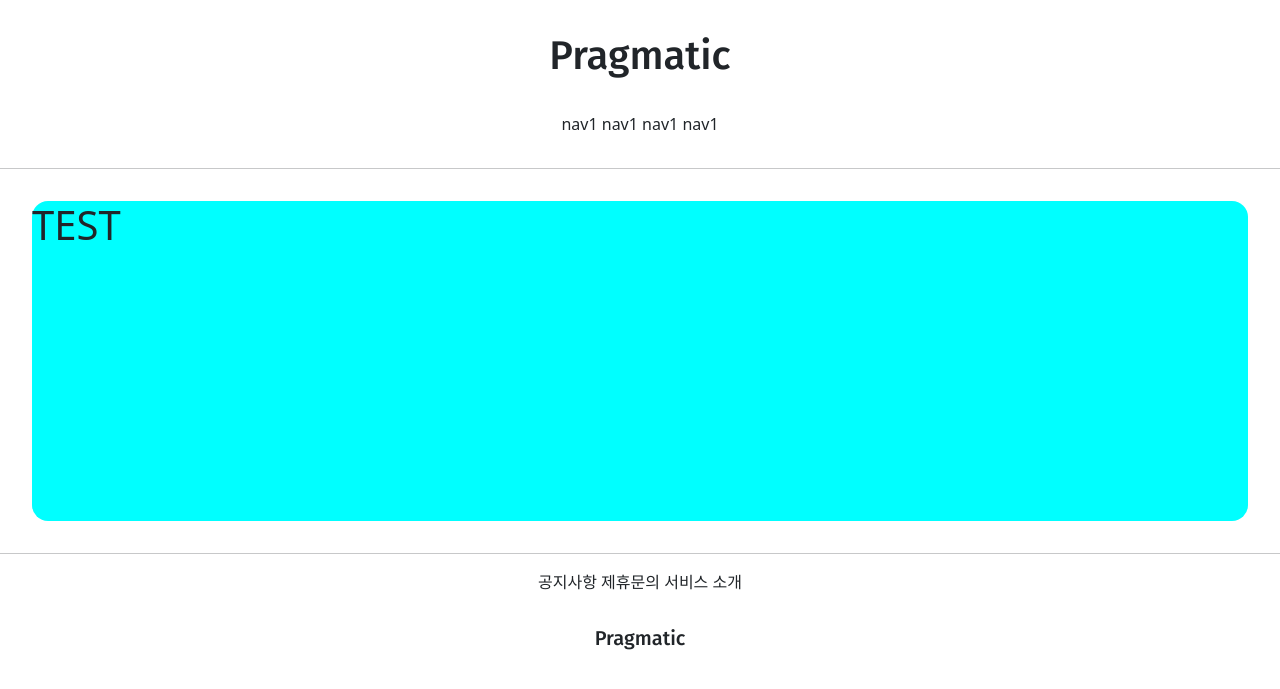
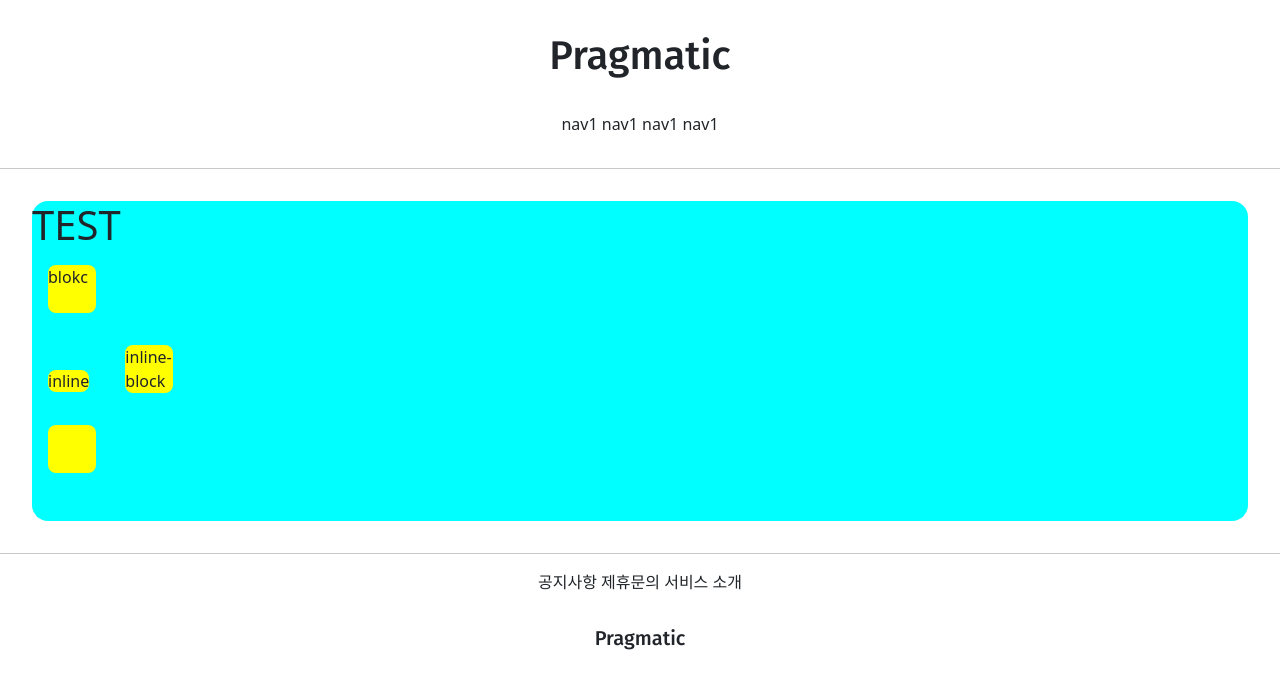
Before and after one commit to lauren0914/web1, a Django app: template accountapp/templates/accountapp/hello_world.html in a window 1280 px wide. Shown: the top 689 px of the page. Run offline with Django 3.2, Linux system fonts and the light colour scheme; the template is opened without the code that fills it, so the values that code supplies are empty.

Commit message:
7/7 2ban class commit 2

```diff
--- a/accountapp/templates/accountapp/hello_world.html
+++ b/accountapp/templates/accountapp/hello_world.html
@@ -2,8 +2,27 @@
 {#base.html 을 가져와서 사용하겠다. 상속같은 느낌#}
 
 {% block content %}
+
+    <style>
+
+        .testing {
+            background-color: yellow;
+            height: 48px;
+            width: 48px;
+            margin: 1rem;
+            border-radius: .5rem;
+        }
+    </style>
     <div style="height: 20rem; background-color: aqua; margin: 2rem; border-radius: 1rem">
         <h1>TEST</h1>
+
+    <div class='testing' style='display: block'>blokc</div>
+    <div class='testing' style='display: inline'>inline</div>
+    <div class='testing' style='display: inline-block'>inline-block</div>
+    <div class='testing' style='display: none'>none</div>
+    <div class='testing'></div>
+
     </div>
 
+
 {% endblock %}
```
